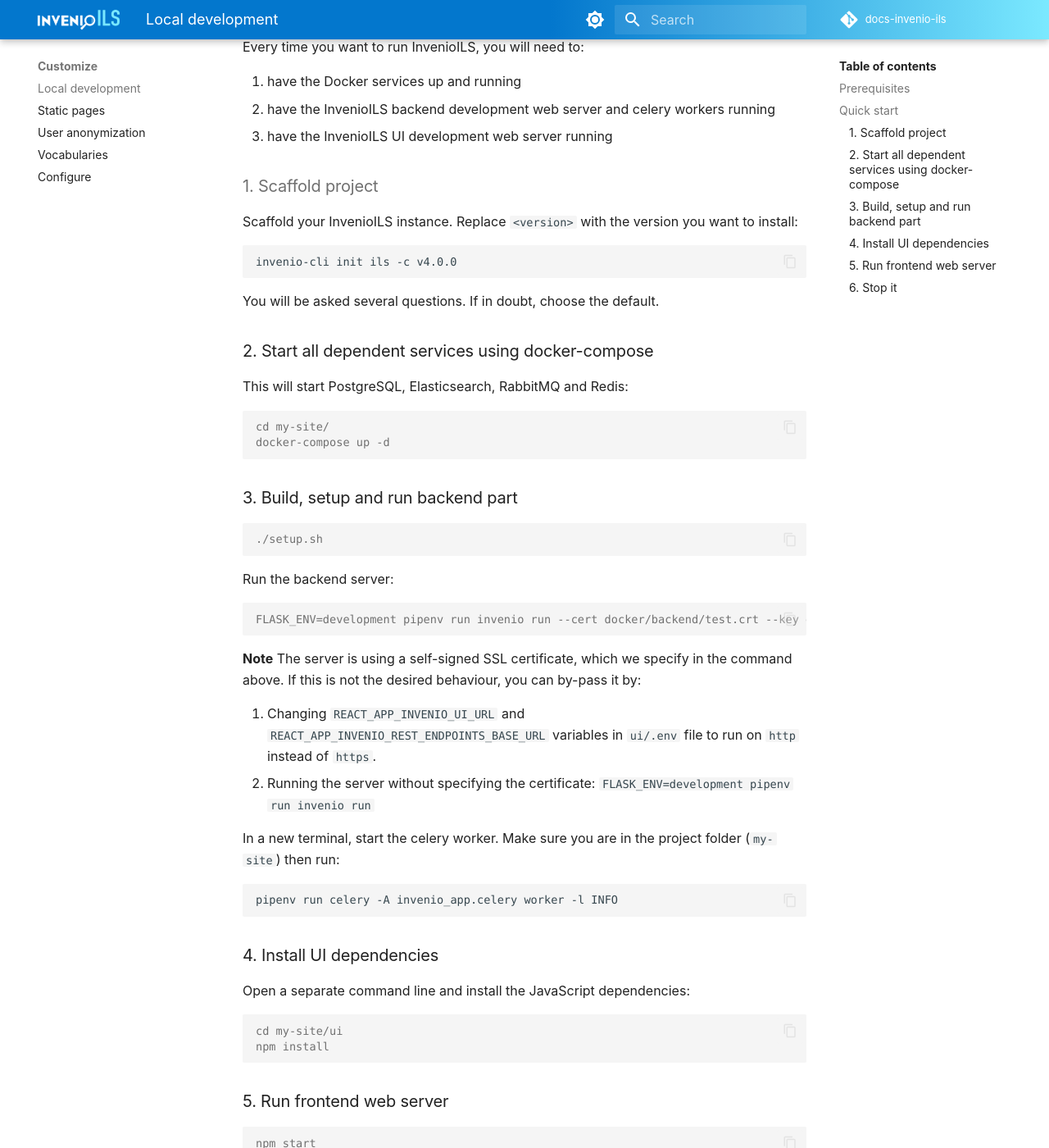
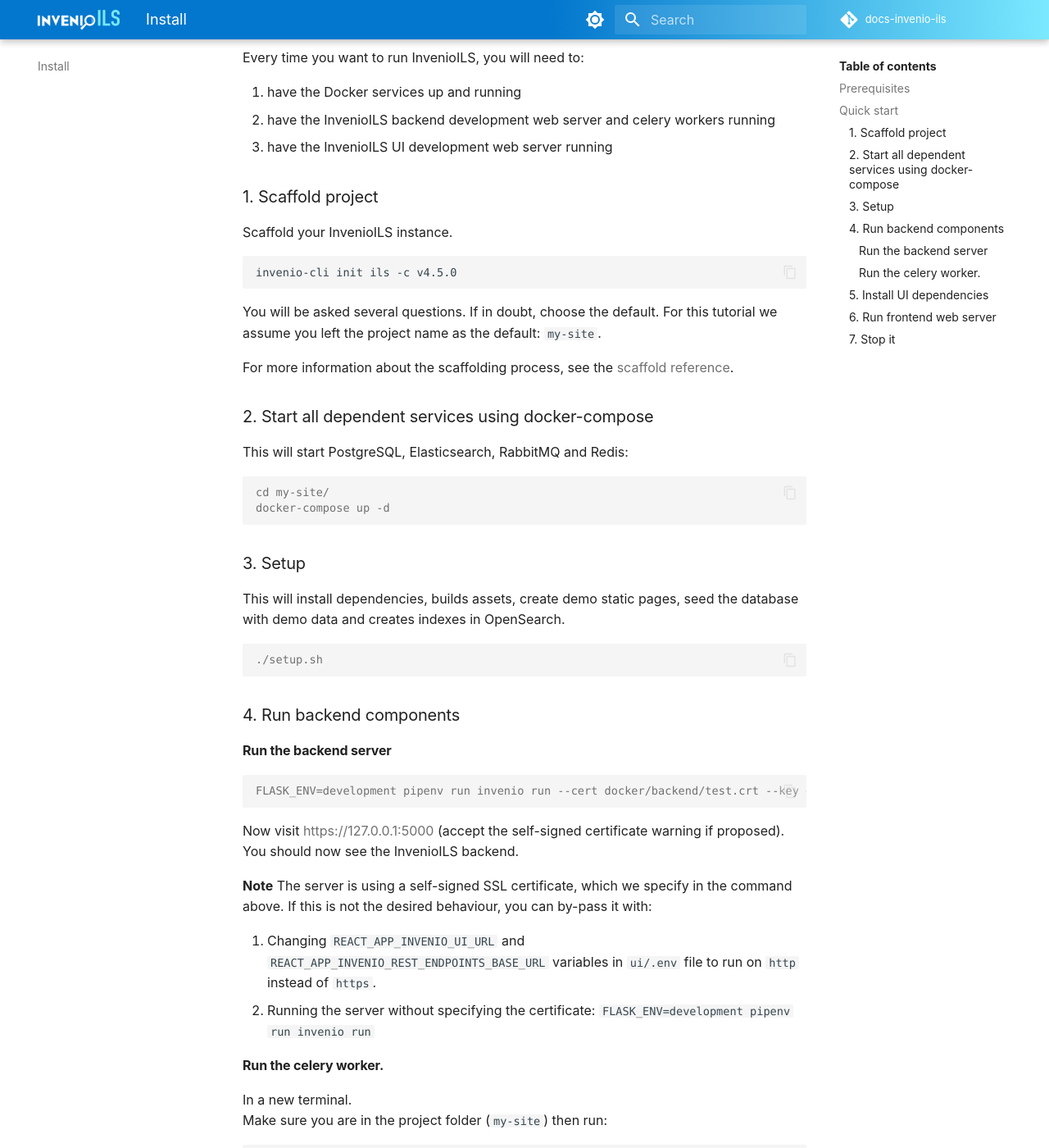
Before and after one commit to inveniosoftware/docs-invenio-ils, an MkDocs documentation site: the page built from docs/install.md, in a window 1280 px wide and 1400 px high, scrolled down 612 px. Shown: the whole window at 82% size. Built offline with MkDocs 1.6.1 and Material for MkDocs 9.7.7, drawn with Linux system fonts in a browser that asks for light colours; comment, search, counter and statistics services are not loaded; some of the changed text lies outside the part shown.

Commit message:
install: moved local install instructions into its own category

````diff
--- a/docs/customize/develop.md
+++ b/docs/install.md
@@ -1,17 +1,17 @@
-# Develop
+# Install
 
-This documentation will guide you on how to setup your local development environment.
+**Scope**
 
-The installation process is composed of two parts: install and run the Invenio backend, and install and run the JavaScript frontend (Single Page Application).
+This guide covers how to set up an InvenioILS instance locally on your development machine.
 
-### Prerequisites
+## Prerequisites
 
 Make sure that you have installed the prerequisites below:
 
 - Python 3, at the moment we are using Python 3.9.
 - [pipenv](https://pypi.org/project/pipenv/), e.g. via [`pip`](https://pip.pypa.io/en/stable/).
 - [NodeJS](https://nodejs.org/en/download/) version 14.
-- [InvenioCLI](https://pypi.org/project/invenio-cli/) tool (see [reference](../reference/cli.md))
+- [InvenioCLI](https://pypi.org/project/invenio-cli/) tool (see [reference](./reference/cli.md))
 
 ## Quick start
 
@@ -22,15 +22,18 @@ Every time you want to run InvenioILS, you will need to:
 3. have the InvenioILS UI development web server running
 
 
-### [1. Scaffold project](../reference/scaffold.md)
+### 1. Scaffold project
 
-Scaffold your InvenioILS instance. Replace `<version>` with the version you want to install:
+Scaffold your InvenioILS instance.
 
 ```
-invenio-cli init ils -c v4.0.0
+invenio-cli init ils -c v4.5.0
 ```
 
-You will be asked several questions. If in doubt, choose the default.
+You will be asked several questions. If in doubt, choose the default. For this tutorial we assume you left the project name as the default: `my-site`.
+
+
+For more information about the scaffolding process, see the [scaffold reference](../reference/scaffold.md).
 
 ### 2. Start all dependent services using docker-compose
 This will start PostgreSQL, Elasticsearch, RabbitMQ and Redis:
@@ -40,48 +43,57 @@ cd my-site/
 docker-compose up -d
 ```
 
-### 3. Build, setup and run backend part
+
+### 3. Setup
+This will install dependencies, builds assets, create demo static pages, seed the database with demo data and creates indexes in OpenSearch.
+
 ```console
 ./setup.sh
 ```
 
-Run the backend server:
+### 4. Run backend components
+
+#### Run the backend server
 
 ```console
 FLASK_ENV=development pipenv run invenio run --cert docker/backend/test.crt --key docker/backend/test.key
 ```
+
+Now visit [https://127.0.0.1:5000](https://127.0.0.1:5000) (accept the self-signed certificate warning if proposed). You should now see the InvenioILS backend.
+
 **Note** The server is using a self-signed SSL certificate, which we specify in the command above.
-If this is not the desired behaviour, you can by-pass it by:
+If this is not the desired behaviour, you can by-pass it with:
 
   1. Changing `REACT_APP_INVENIO_UI_URL` and `REACT_APP_INVENIO_REST_ENDPOINTS_BASE_URL` variables in `ui/.env` file to run on `http` instead of `https`.
   2. Running the server without specifying the certificate: `FLASK_ENV=development pipenv run invenio run`
 
+#### Run the celery worker.
 
-In a new terminal, start the celery worker. Make sure you are in the project folder (`my-site`) then run:
+In a new terminal.
+Make sure you are in the project folder (`my-site`) then run:
 
 ```bash
 pipenv run celery -A invenio_app.celery worker -l INFO
 ```
 
-### 4. Install UI dependencies
-Open a separate command line and install the JavaScript dependencies:
+### 5. Install UI dependencies
+In a new terminal.
+Install the JavaScript dependencies:
 
 ```console
 cd my-site/ui
 npm install
 ```
 
-### 5. Run frontend web server
+### 6. Run frontend web server
 ```console
 npm start
 ```
 
 Now visit [https://127.0.0.1:3000](https://127.0.0.1:3000) (accept the self-signed certificate warning if proposed). You should now see the InvenioILS website.
 
-If requests to the backend are failing, you might have to visit [https://127.0.0.1:5000](https://127.0.0.1:5000) and also there accept the self-signed certificate.
-
-### 6. Stop it
-When you are done, you can stop your instance and optionally destroy the containers:
+### 7. Stop it
+When you are done, you can stop your instance
 
 To just stop the containers:
 ```bash
--- a/mkdocs.yml
+++ b/mkdocs.yml
@@ -43,8 +43,8 @@ theme:
 nav:
   - Home: index.md
   - Preview: preview.md
+  - Install: install.md
   - Customize:
-    - Local development: customize/develop.md
     - Static pages: customize/static_pages.md
     - User anonymization: customize/anonymization.md
     - Vocabularies: customize/vocabularies.md
````
Also changed, not shown: docs/index.md (+1 -1 lines), docs/preview.md (+1 -1 lines), docs/reference/api/index.md (+1 -1 lines).
